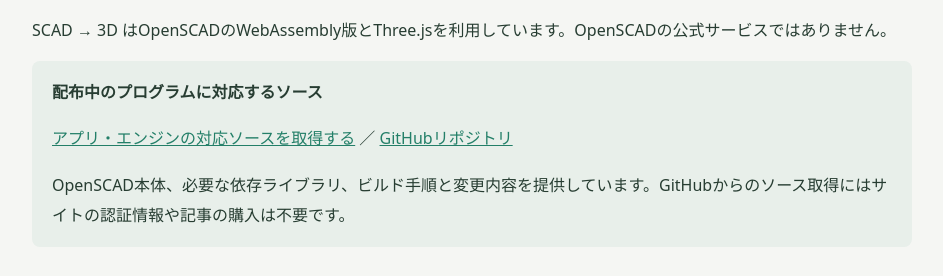
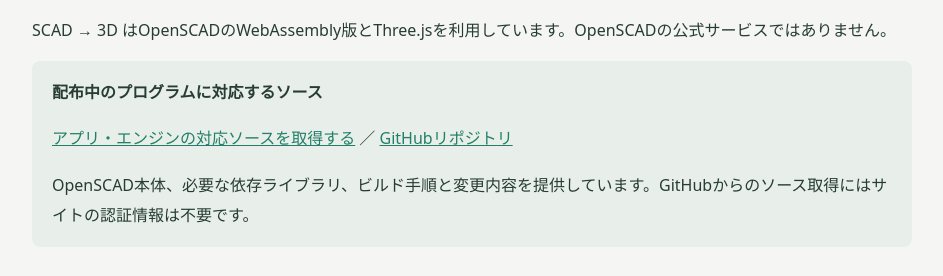
Before and after one commit to AyumuKoga/scad-to-3d, a website: page public/licenses.html in a window 1280 px wide. Shown: the part 160-436 px from the top of the page, without its empty margins (168-1111 px from the left). Drawn offline with Linux system fonts and the light colour scheme.

Commit message:
docs: remove remaining article reference from source notice

```diff
--- a/public/licenses.html
+++ b/public/licenses.html
@@ -6,7 +6,7 @@
 <a href="./">← アプリに戻る</a>
 <h1>Open source & ライセンス</h1>
 <p>SCAD → 3D はOpenSCADのWebAssembly版とThree.jsを利用しています。OpenSCADの公式サービスではありません。</p>
-<div class="notice"><strong>配布中のプログラムに対応するソース</strong><p><a href="./source/">アプリ・エンジンの対応ソースを取得する</a> ／ <a href="https://github.com/AyumuKoga/scad-to-3d">GitHubリポジトリ</a></p>OpenSCAD本体、必要な依存ライブラリ、ビルド手順と変更内容を提供しています。GitHubからのソース取得にはサイトの認証情報や記事の購入は不要です。</div>
+<div class="notice"><strong>配布中のプログラムに対応するソース</strong><p><a href="./source/">アプリ・エンジンの対応ソースを取得する</a> ／ <a href="https://github.com/AyumuKoga/scad-to-3d">GitHubリポジトリ</a></p>OpenSCAD本体、必要な依存ライブラリ、ビルド手順と変更内容を提供しています。GitHubからのソース取得にはサイトの認証情報は不要です。</div>
 <h2>アプリと表示ライブラリ</h2>
 <ul><li>アプリの新規ソース：Copyright 2026 SCAD → 3D contributors / GPL-2.0-or-later。<a href="./licenses/app.txt">ライセンス全文</a>・<a href="./source/scad-to-3d-source.zip">アプリのソース一式</a>。</li>
 <li>Three.js 0.186.0：Three.js authors / MIT。<a href="./licenses/generated/three.txt">ライセンス全文</a>。</li></ul>
```
